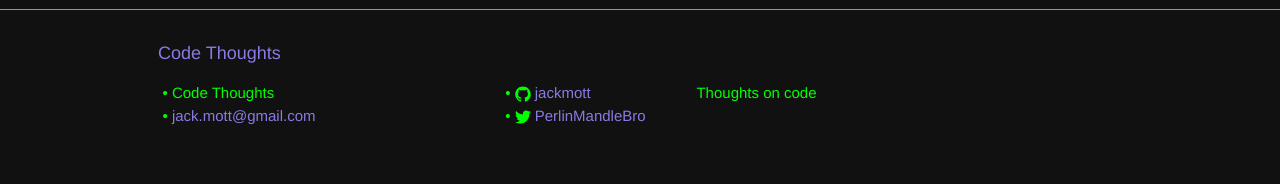
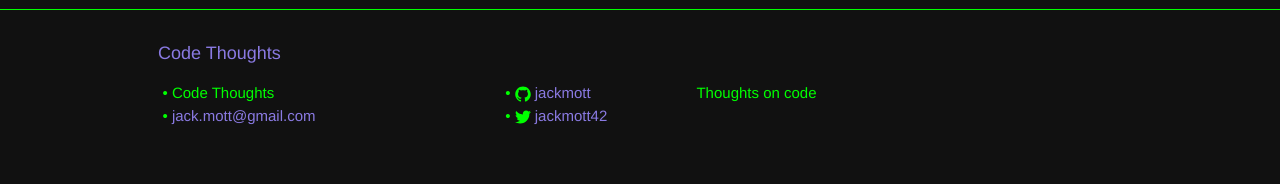
Before and after one commit to jackmott/jackmott.github.io, a Jekyll site: the page built from index.html, in a window 1280 px wide. Shown: the part 1301-1485 px from the top of the page. Built offline with Jekyll 4.4.1, drawn with Linux system fonts in a browser that asks for light colours.

Commit message:
Update _config.yml

```diff
--- a/_config.yml
+++ b/_config.yml
@@ -11,7 +11,7 @@ email: jack.mott@gmail.com
 description: "Thoughts on code"
 repository: jackmott/jackmott.github.io
 url: "https://jackmott.github.io/" # the base hostname & protocol for your site
-twitter_username: PerlinMandleBro
+twitter_username: jackmott42
 github_username:  jackmott
 
 # Build settings
```
